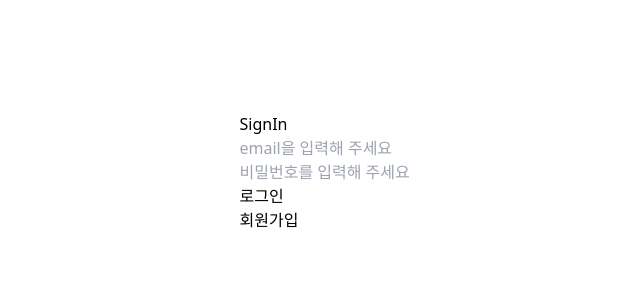
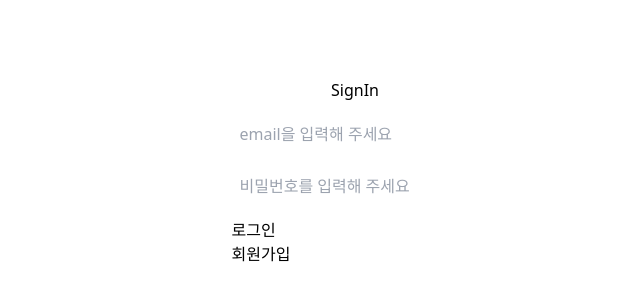
Before and after one commit to tjswo2292/todo-app, a React (Create React App) app: page / in a window 1280 px wide. Shown: the part 228-528 px from the top of the page, without its empty margins (285-925 px from the left). Built offline with nearby package versions, Linux system fonts and the light colour scheme.

Commit message:
design: UI 변경

```diff
--- a/src/components/common/ShareInput.tsx
+++ b/src/components/common/ShareInput.tsx
@@ -3,9 +3,9 @@ import { FormInput } from "./types";
 
 const ShareInput = ({ type, placeholder, handleOnChange }: FormInput) => {
 	return (
-		<div>
+		<div className="mb-3">
 			<input
-				className="block rounded-2xl"
+				className="block rounded-xl p-2"
 				type={type}
 				placeholder={placeholder}
 				onChange={(e: React.ChangeEvent<HTMLInputElement>) => handleOnChange(e)}
--- a/src/components/common/ShareTitle.tsx
+++ b/src/components/common/ShareTitle.tsx
@@ -2,7 +2,7 @@ import { TitleInfo } from "./types";
 
 const ShareTitle = ({ title }: TitleInfo) => {
 	return (
-		<div>
+		<div className="mb-3 text-center">
 			<span>{title}</span>
 		</div>
 	);
```
